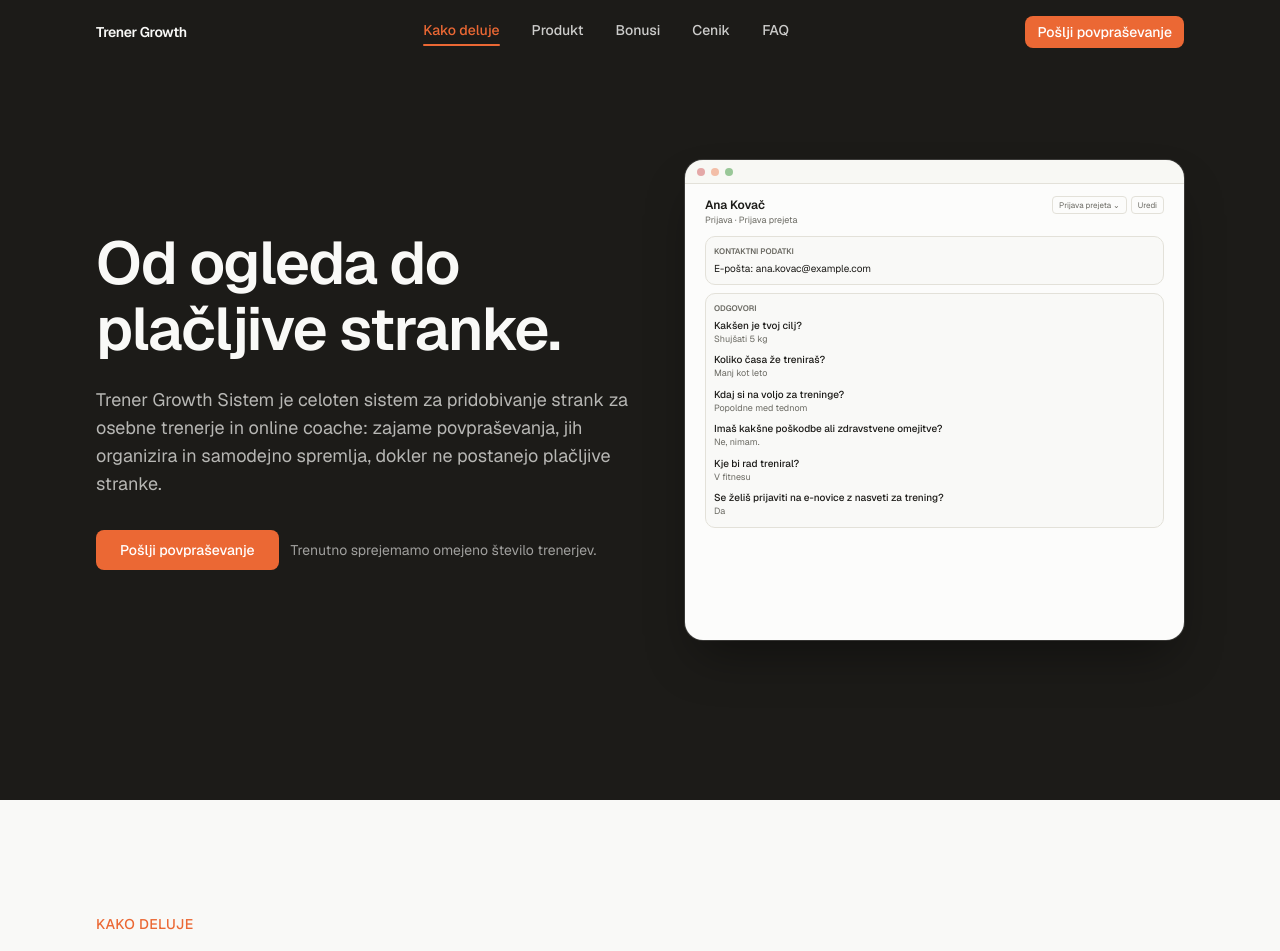
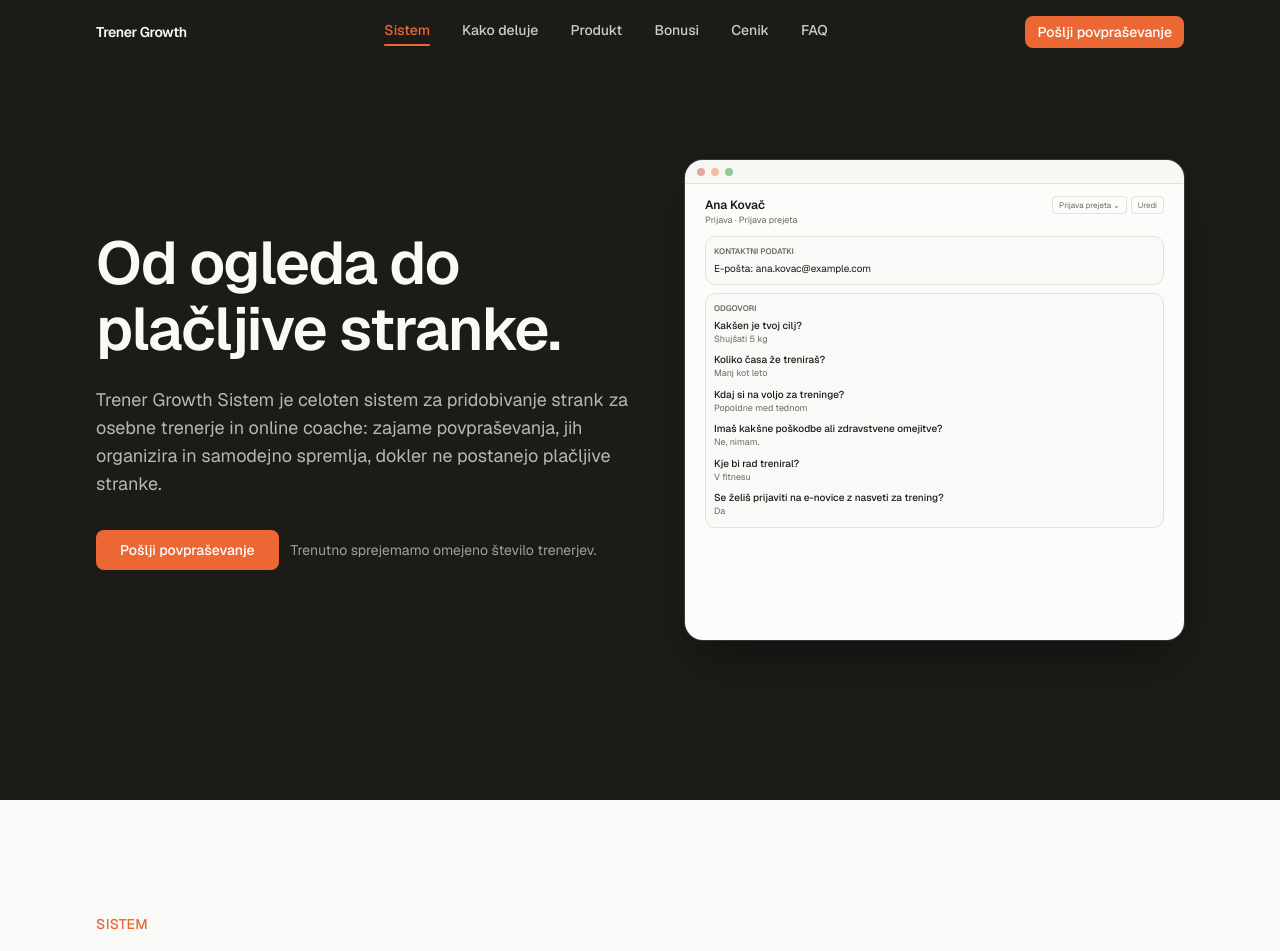
Before and after one commit to gubicnino/crm-sistem, a Next.js app: page / in a window 1280 px wide. Shown: the top 951 px of the page. Built offline with nearby package versions, Linux system fonts and the light colour scheme.

Commit message:
feat: wire product walkthrough section into the landing page and nav

```diff
--- a/app/(public)/_components/navbar.tsx
+++ b/app/(public)/_components/navbar.tsx
@@ -17,6 +17,7 @@ import { MotionPress } from "@/app/(public)/_components/motion-press";
 import { cn } from "@/lib/utils";
 
 const navLinks = [
+  { href: "#sistem", label: "Sistem" },
   { href: "#kako-deluje", label: "Kako deluje" },
   { href: "#produkt", label: "Produkt" },
   { href: "#bonusi", label: "Bonusi" },
--- a/app/(public)/page.tsx
+++ b/app/(public)/page.tsx
@@ -9,6 +9,7 @@ import { MotionProvider } from "@/app/(public)/_components/motion-provider";
 import { Navbar } from "@/app/(public)/_components/navbar";
 import { Pricing } from "@/app/(public)/_components/pricing";
 import { ProductTour } from "@/app/(public)/_components/product-tour";
+import { ProductWalkthrough } from "@/app/(public)/_components/product-walkthrough";
 import { Reveal } from "@/app/(public)/_components/reveal";
 import { ValueStack } from "@/app/(public)/_components/value-stack";
 
@@ -18,6 +19,9 @@ export default function Home() {
       <Navbar />
       <main>
         <Hero />
+        <Reveal>
+          <ProductWalkthrough />
+        </Reveal>
         <Reveal>
           <Mechanism />
         </Reveal>
```
